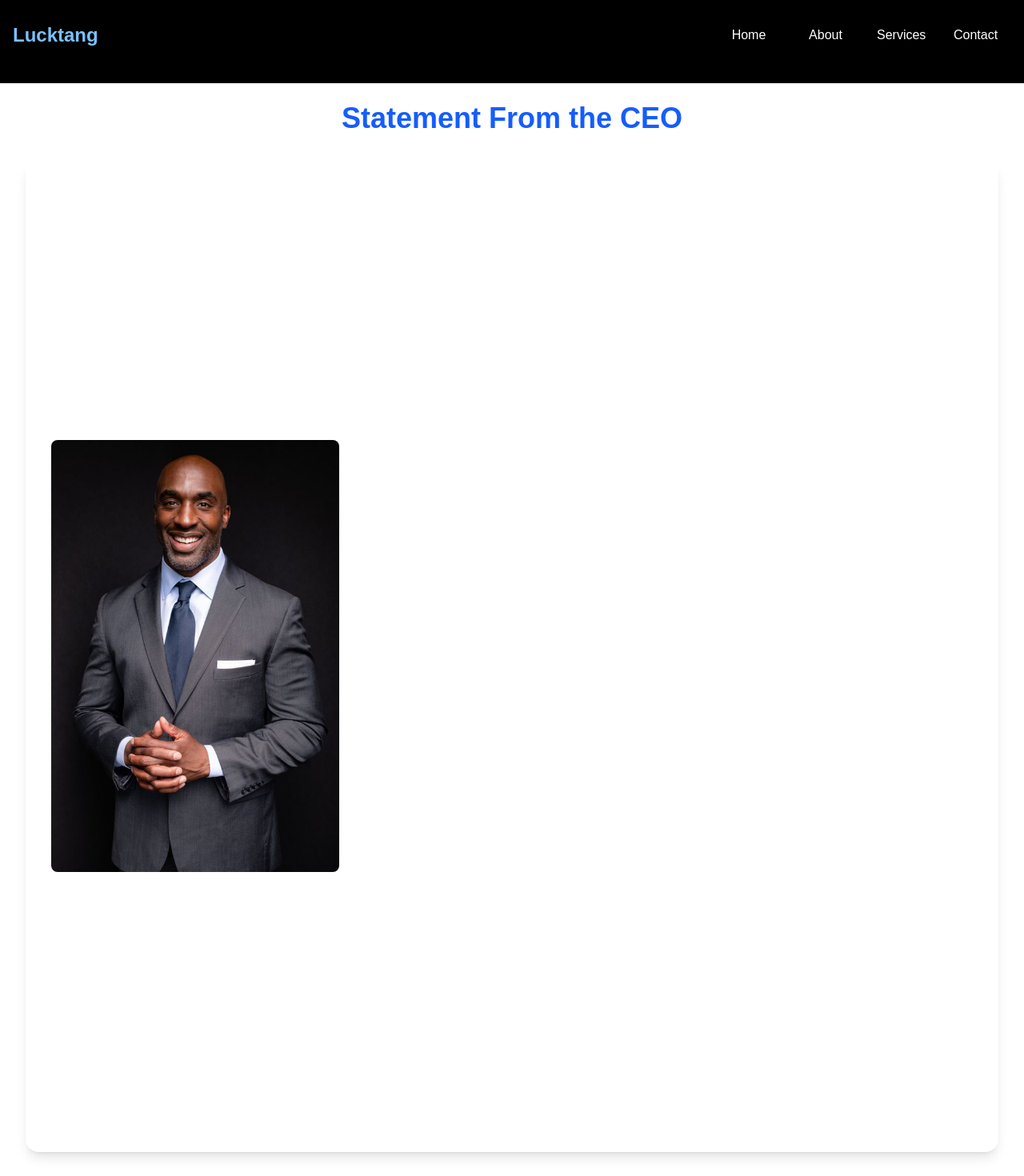
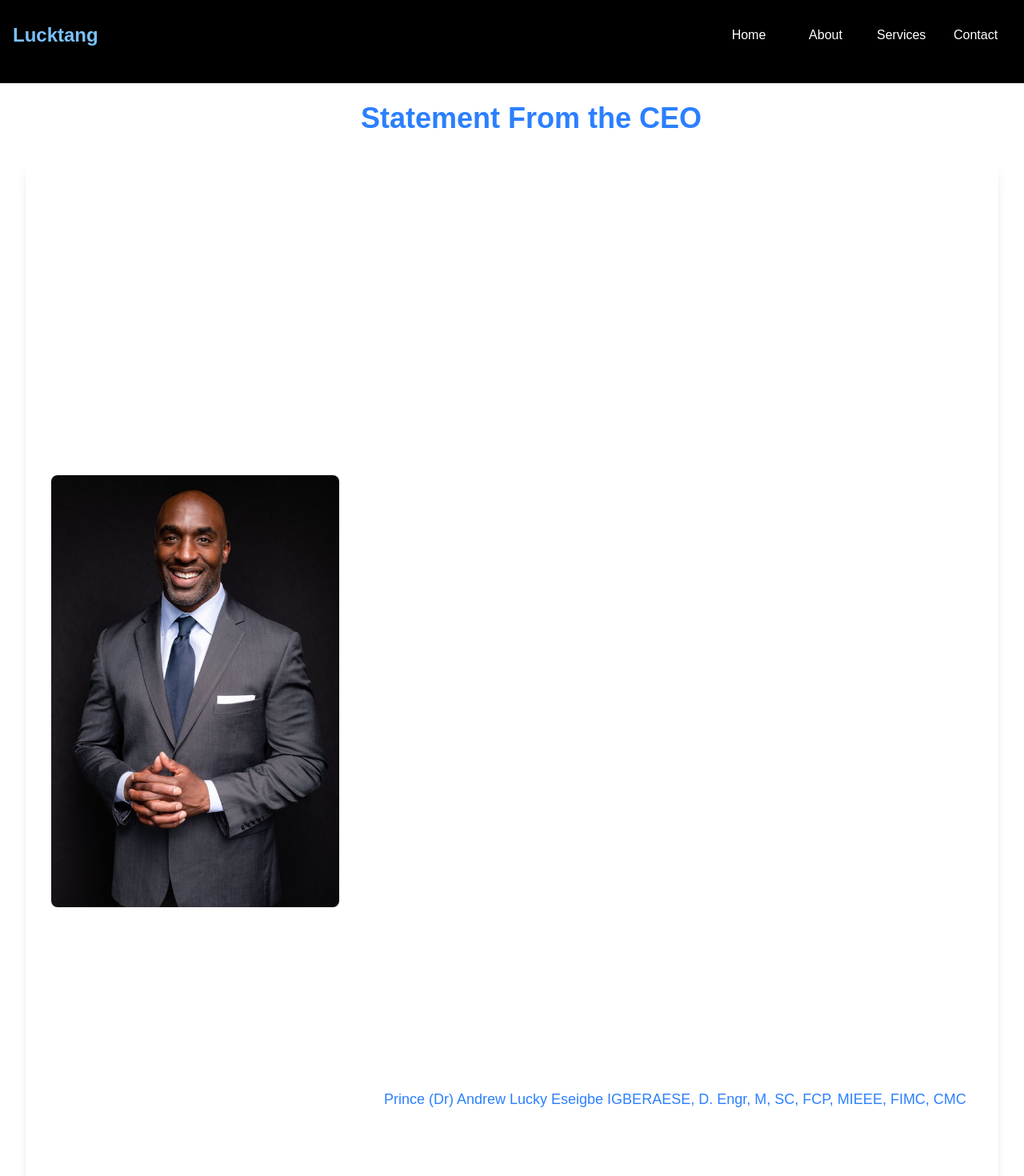
Before and after one commit to DevzekiFaith/sea-design, a Next.js app: page /ceostatement in a window 1280 px wide. Shown: the top 1470 px of the page at 80% size. Built offline with nearby package versions, Linux system fonts and the light colour scheme.

Commit message:
Adjusted-text-Size

```diff
--- a/src/app/ceostatement/page.tsx
+++ b/src/app/ceostatement/page.tsx
@@ -8,7 +8,7 @@ const CEOStatement: React.FC = () => {
     <div>
       <Header />
       <div className="container mx-auto p-4 md:p-8 pt-[6rem]">
-        <h1 className="text-4xl font-bold text-center xl:pt-[6rem] pt-[3rem] mb-8 text-blue-600">
+        <h1 className="text-4xl font-bold text-center xl:pt-[6rem] pt-[3rem] mb-8 text-blue-500 ml-[3rem]">
           Statement From the CEO
         </h1>
         <div className="flex flex-col md:flex-row items-center p-8 rounded-2xl shadow-lg transform transition-transform duration-500 hover:translate-y-2 hover:shadow-2xl">
@@ -22,7 +22,7 @@ const CEOStatement: React.FC = () => {
             />
           </div>
           <div className="md:w-2/3 text-white">
-            <p className="text-lg mb-6">
+            <p className="text-lg mb-6 text-center">
               Dear Clients and Prospective Clients,
             </p>
             <div className="mb-6 p-8 rounded-lg xl:w-[800px]">
@@ -65,27 +65,33 @@ const CEOStatement: React.FC = () => {
                 service.
               </p>
             </div>
+            <div className="mb-6 p-8 rounded-lg xl:w-[800px]">
               <p className="text-lg mb-6">
                 To our existing clients, thank you for your continued trust and
-              support. We are grateful for the opportunity to serve you and look
-              forward to continuing our successful partnership. To our
+                support. We are grateful for the opportunity to serve you and
+                look forward to continuing our successful partnership. To our
                 prospective clients, we invite you to experience the Lucktang
                 difference. We are confident that our expertise, dedication, and
                 commitment to excellence will exceed your expectations and help
                 you achieve your goals.
               </p>
               <p className="text-lg mb-6">
-              Thank you for considering Lucktang as your trusted partner in the
-              marine industry. We look forward to working with you and
+                Thank you for considering Lucktang as your trusted partner in
+                the marine industry. We look forward to working with you and
                 contributing to your success.
               </p>
-            <p className="text-lg mb-6">
+              <p className="text-lg mb-6 ">
                 Sincerely,
                 <br />
-              [CEO Name]
+                <span className="text-blue-500">
+
+                Prince (Dr) Andrew Lucky Eseigbe IGBERAESE, D. Engr, M, SC, FCP,
+                MIEEE, FIMC, CMC
+                </span>
                 <br />
                 CEO, Lucktang
               </p>
+            </div>
           </div>
         </div>
       </div>
--- a/src/component/Vision/Vision.tsx
+++ b/src/component/Vision/Vision.tsx
@@ -4,7 +4,7 @@ import Image from "next/image";
 const Vision: React.FC = () => {
   return (
     <div className="bg-black p-8 rounded-2xl shadow-lg flex flex-col items-center">
-      <h2 className="text-3xl font-bold mb-4 text-blue-500">Our Vision</h2>
+      <h2 className="text-3xl font-bold mb-4 text-blue-500 p-10">Our Vision</h2>
       <div className="flex flex-col md:flex-row items-center">
         <div className="mb-4 md:mb-0 md:mr-4 transform transition-transform duration-500 hover:translate-x-2">
           <Image
```
Lines whose indentation alone changed are shown as unchanged.
